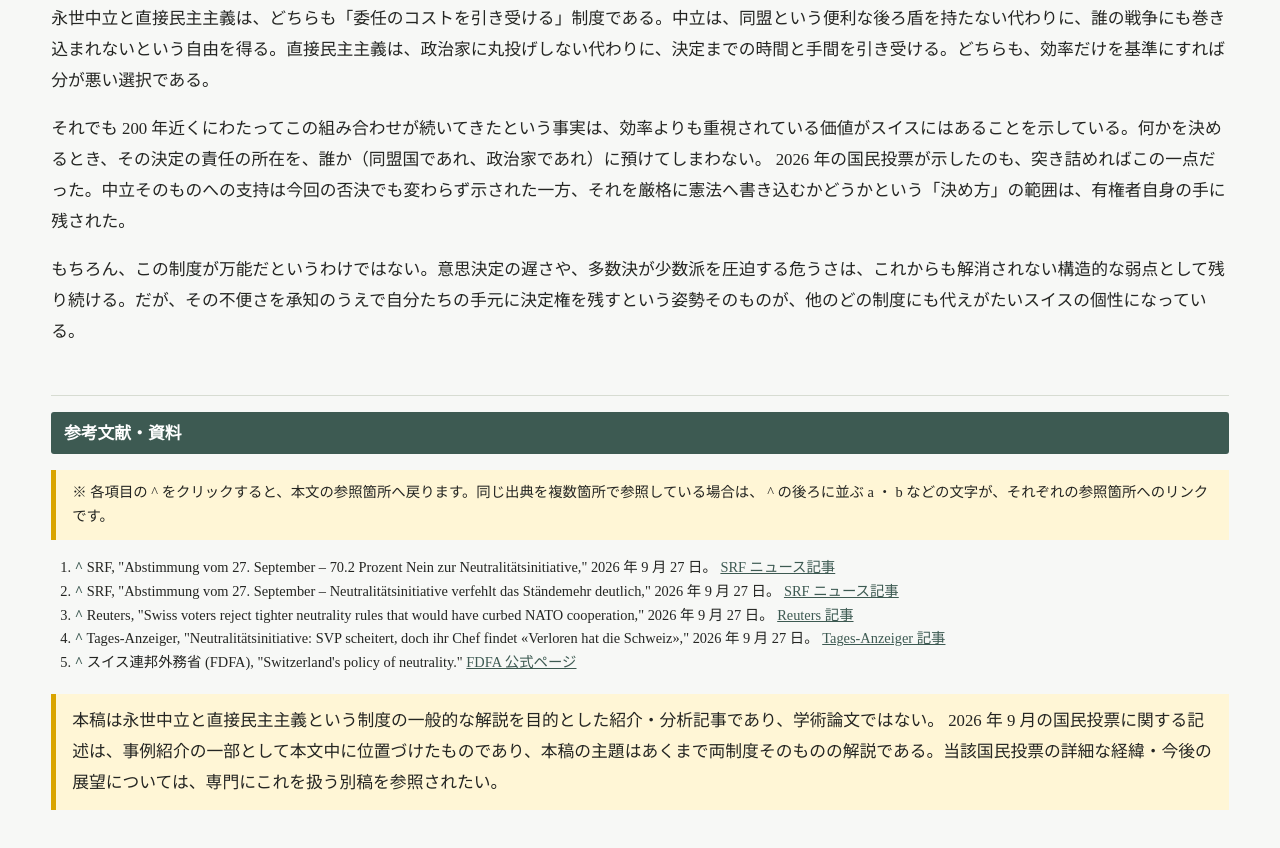
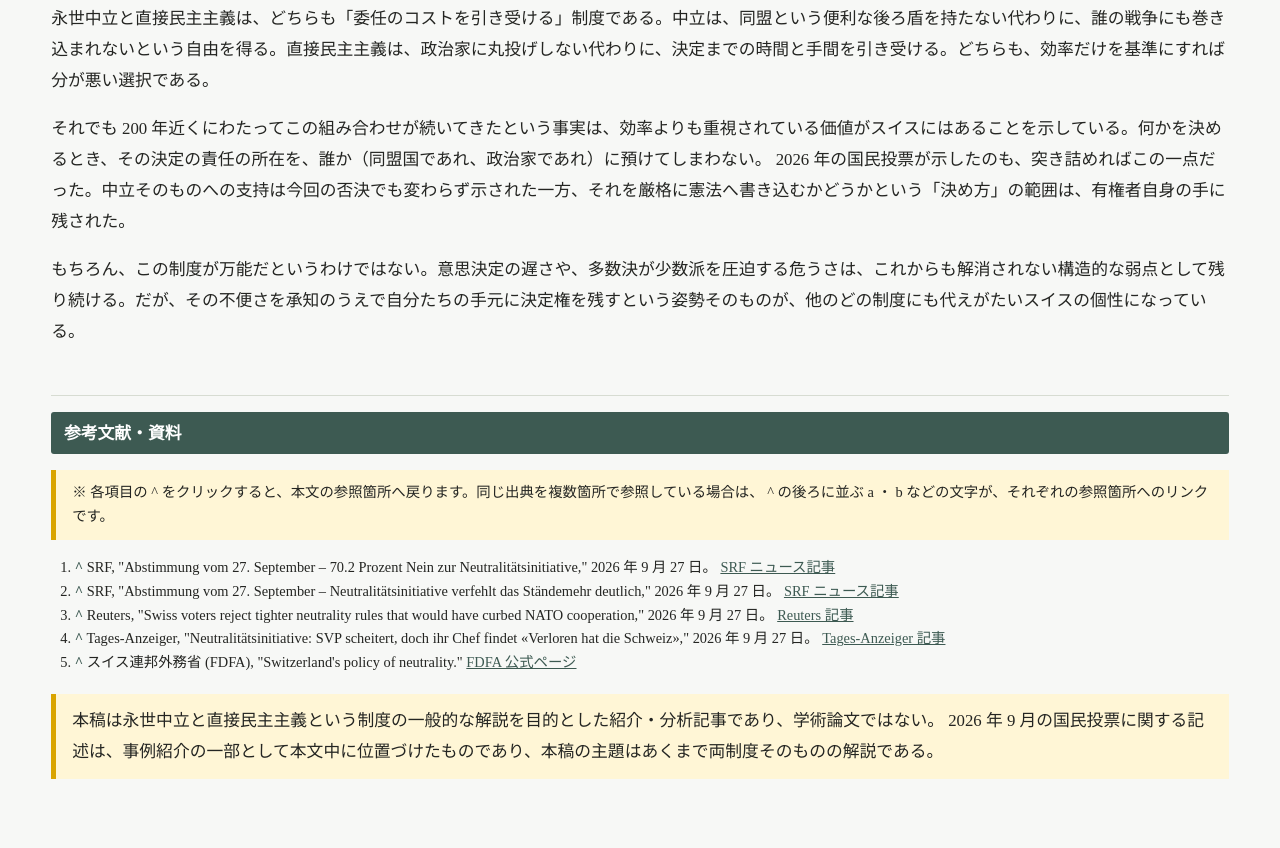
Before and after one commit to morihrkz/library, a plain HTML site: page swiss-neutrality-and-direct-democracy.html in a window 1280 px wide. Shown: the part 4378-5226 px from the top of the page. Drawn offline with Linux system fonts and the light colour scheme.

Commit message:
Remove dangling reference to a nonexistent article from the Swiss neutrality article
Co-Authored-By: Claude Sonnet 5.5 <noreply@anthropic.com>

```diff
--- a/swiss-neutrality-and-direct-democracy.html
+++ b/swiss-neutrality-and-direct-democracy.html
@@ -221,7 +221,7 @@
 </ol>
 </div>
 
-<p class="note">本稿は永世中立と直接民主主義という制度の一般的な解説を目的とした紹介・分析記事であり、学術論文ではない。 2026 年 9 月の国民投票に関する記述は、事例紹介の一部として本文中に位置づけたものであり、本稿の主題はあくまで両制度そのものの解説である。当該国民投票の詳細な経緯・今後の展望については、専門にこれを扱う別稿を参照されたい。</p>
+<p class="note">本稿は永世中立と直接民主主義という制度の一般的な解説を目的とした紹介・分析記事であり、学術論文ではない。 2026 年 9 月の国民投票に関する記述は、事例紹介の一部として本文中に位置づけたものであり、本稿の主題はあくまで両制度そのものの解説である。</p>
 
 </main>
 </body>
```
Also changed, not shown: 1 other file.
